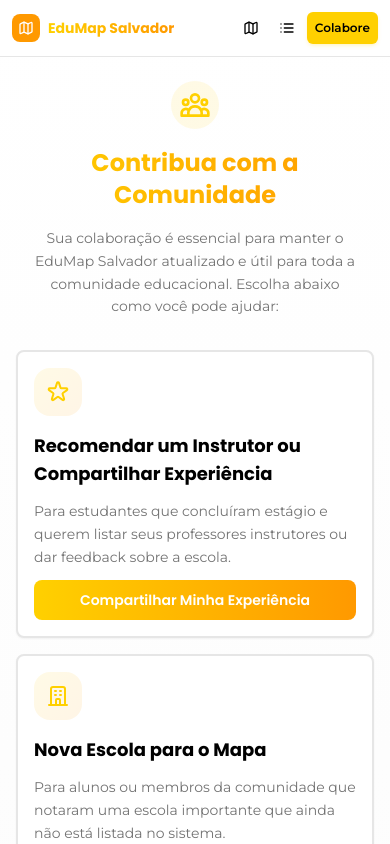
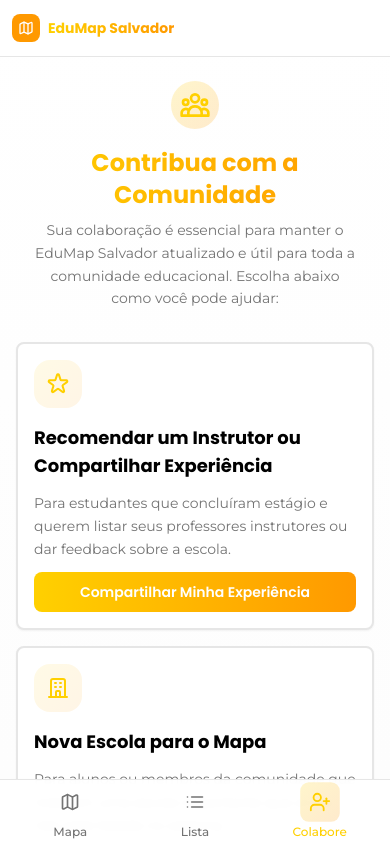
Before and after one commit to adaah/educamap, a React (Vite) app: page /colabore in a window 390 px wide. Shown: the top 844 px of the page. Built offline with nearby package versions, Linux system fonts and the light colour scheme; the HTML template or start-up script is replaced by a standard one.

Commit message:
Refactor: Mobile navigation and page elements

```diff
--- /dev/null
+++ b/src/components/BottomNav.tsx
@@ -0,0 +1,44 @@
+import { Link, useLocation } from 'react-router-dom';
+import { Map, List, UserPlus } from 'lucide-react';
+
+const BottomNav = () => {
+  const location = useLocation();
+
+  const navItems = [
+    { path: '/', icon: Map, label: 'Mapa' },
+    { path: '/lista', icon: List, label: 'Lista' },
+    { path: '/colabore', icon: UserPlus, label: 'Colabore' },
+  ];
+
+  return (
+    <nav className="md:hidden fixed bottom-0 left-0 right-0 z-50 bg-background/95 backdrop-blur-sm border-t shadow-lg">
+      <div className="flex items-center justify-around h-16 px-2">
+        {navItems.map((item) => {
+          const Icon = item.icon;
+          const isActive = location.pathname === item.path;
+
+          return (
+            <Link
+              key={item.path}
+              to={item.path}
+              className={`flex flex-col items-center justify-center flex-1 h-full transition-colors ${
+                isActive ? 'text-primary' : 'text-muted-foreground'
+              }`}
+            >
+              <div className={`p-2 rounded-lg mb-1 transition-all ${
+                isActive
+                  ? 'bg-gradient-to-br from-primary/20 to-secondary/20 scale-110'
+                  : 'hover:bg-accent'
+              }`}>
+                <Icon className="w-5 h-5" />
+              </div>
+              <span className="text-xs font-montserrat font-medium">{item.label}</span>
+            </Link>
+          );
+        })}
+      </div>
+    </nav>
+  );
+};
+
+export default BottomNav;
--- a/src/components/Header.tsx
+++ b/src/components/Header.tsx
@@ -22,8 +22,8 @@ const Header = () => {
           </div>
         </Link>
 
-        {/* Navigation Menu */}
-        <nav className="flex items-center space-x-1 ml-auto sm:ml-8">
+        {/* Navigation Menu - Hidden on mobile, shown on desktop */}
+        <nav className="hidden md:flex items-center space-x-1 ml-auto sm:ml-8">
           <Button
             variant={location.pathname === '/' ? 'default' : 'ghost'}
             asChild
--- a/src/pages/ColaborePage.tsx
+++ b/src/pages/ColaborePage.tsx
@@ -1,6 +1,7 @@
 import { useState } from 'react';
 import Header from '@/components/Header';
 import Footer from '@/components/Footer';
+import BottomNav from '@/components/BottomNav';
 import { Button } from '@/components/ui/button';
 import { Card } from '@/components/ui/card';
 import {
@@ -43,19 +44,19 @@ const ColaborePage = () => {
   ];
 
   return (
-    <div className="min-h-screen flex flex-col bg-gradient-subtle">
+    <div className="min-h-screen flex flex-col bg-gradient-subtle pb-16 md:pb-0">
       <Header />
 
       <main className="flex-1 container py-6 sm:py-12 px-4 sm:px-6 lg:px-8">
         <div className="max-w-5xl mx-auto">
           {/* Header Section */}
           <div className="text-center mb-8 sm:mb-12">
-            <div className="inline-block p-2 sm:p-3 bg-primary/10 rounded-full mb-3 sm:mb-4">
+            <div className="inline-block p-2 sm:p-3 bg-gradient-to-br from-primary/20 to-secondary/20 rounded-full mb-3 sm:mb-4">
               <svg className="w-8 h-8 sm:w-12 sm:h-12 text-primary" fill="none" stroke="currentColor" viewBox="0 0 24 24">
                 <path strokeLinecap="round" strokeLinejoin="round" strokeWidth={2} d="M17 20h5v-2a3 3 0 00-5.356-1.857M17 20H7m10 0v-2c0-.656-.126-1.283-.356-1.857M7 20H2v-2a3 3 0 015.356-1.857M7 20v-2c0-.656.126-1.283.356-1.857m0 0a5.002 5.002 0 019.288 0M15 7a3 3 0 11-6 0 3 3 0 016 0zm6 3a2 2 0 11-4 0 2 2 0 014 0zM7 10a2 2 0 11-4 0 2 2 0 014 0z" />
               </svg>
             </div>
-            <h1 className="font-poppins font-bold text-2xl sm:text-4xl md:text-5xl text-foreground mb-4 sm:mb-6 bg-gradient-to-r from-primary to-secondary bg-clip-text text-transparent px-4">
+            <h1 className="font-poppins font-bold text-2xl sm:text-4xl md:text-5xl text-foreground mb-2 sm:mb-6 bg-gradient-to-r from-primary to-secondary bg-clip-text text-transparent px-4">
               Contribua com a Comunidade
             </h1>
             <p className="font-montserrat text-sm sm:text-lg text-muted-foreground max-w-3xl mx-auto leading-relaxed px-4">
@@ -154,6 +155,7 @@ const ColaborePage = () => {
       </main>
 
       <Footer />
+      <BottomNav />
     </div>
   );
 };
--- a/src/pages/ListPage.tsx
+++ b/src/pages/ListPage.tsx
@@ -2,6 +2,7 @@ import { useState, useMemo } from 'react';
 import { useNavigate } from 'react-router-dom';
 import Header from '@/components/Header';
 import Footer from '@/components/Footer';
+import BottomNav from '@/components/BottomNav';
 import FilterPanel, { type FilterState } from '@/components/FilterPanel';
 import SchoolCard from '@/components/SchoolCard';
 import { useSchools } from '@/hooks/useSchools';
@@ -73,16 +74,16 @@ const ListPage = () => {
   };
 
   return (
-    <div className="min-h-screen flex flex-col bg-gradient-to-b from-background via-background to-primary/5">
+    <div className="min-h-screen flex flex-col bg-gradient-to-b from-background via-background to-primary/5 pb-16 md:pb-0">
       <Header />
 
       <main className="flex-1 container py-4 sm:py-8 px-3 sm:px-6 lg:px-8">
         {/* Hero Section */}
         <div className="mb-6 sm:mb-8 text-center">
-          <div className="inline-block p-2 sm:p-3 bg-primary/10 rounded-full mb-3 sm:mb-4">
+          <div className="inline-block p-2 sm:p-3 bg-gradient-to-br from-primary/20 to-secondary/20 rounded-full mb-3 sm:mb-4">
             <GraduationCap className="w-8 h-8 sm:w-12 sm:h-12 text-primary" />
           </div>
-          <h1 className="font-poppins font-bold text-2xl sm:text-4xl md:text-5xl text-foreground mb-4 sm:mb-6 bg-gradient-to-r from-primary to-secondary bg-clip-text text-transparent px-4">
+          <h1 className="font-poppins font-bold text-2xl sm:text-4xl md:text-5xl text-foreground mb-2 sm:mb-6 bg-gradient-to-r from-primary to-secondary bg-clip-text text-transparent px-4">
             Encontre sua Escola de Estágio
           </h1>
           <p className="font-montserrat text-sm sm:text-lg text-muted-foreground max-w-3xl mx-auto leading-relaxed px-4">
@@ -169,6 +170,7 @@ const ListPage = () => {
       </main>
 
       <Footer />
+      <BottomNav />
     </div>
   );
 };
--- a/src/pages/MapPage.tsx
+++ b/src/pages/MapPage.tsx
@@ -1,6 +1,7 @@
 import { useState } from 'react';
 import Header from '@/components/Header';
 import Footer from '@/components/Footer';
+import BottomNav from '@/components/BottomNav';
 import MapComponent from '@/components/MapComponent';
 import { type School } from '@/data/schools';
 
@@ -8,7 +9,7 @@ const MapPage = () => {
   const [selectedSchool, setSelectedSchool] = useState<School | null>(null);
 
   return (
-    <div className="min-h-screen flex flex-col">
+    <div className="min-h-screen flex flex-col pb-16 md:pb-0">
       <Header />
 
       <main className="flex-1">
@@ -21,6 +22,7 @@ const MapPage = () => {
       </main>
 
       <Footer />
+      <BottomNav />
     </div>
   );
 };
--- a/src/pages/SchoolDetails.tsx
+++ b/src/pages/SchoolDetails.tsx
@@ -2,6 +2,7 @@ import { useParams, useNavigate } from 'react-router-dom';
 import { useSchool } from '@/hooks/useSchools';
 import Header from '@/components/Header';
 import Footer from '@/components/Footer';
+import BottomNav from '@/components/BottomNav';
 import { Button } from '@/components/ui/button';
 import { Card, CardContent, CardHeader, CardTitle } from '@/components/ui/card';
 import { Badge } from '@/components/ui/badge';
@@ -28,7 +29,7 @@ const SchoolDetails = () => {
 
   if (isLoading) {
     return (
-      <div className="min-h-screen flex flex-col">
+      <div className="min-h-screen flex flex-col pb-16 md:pb-0">
         <Header />
         <main className="flex-1 container py-8">
           <div className="text-center">
@@ -36,13 +37,14 @@ const SchoolDetails = () => {
           </div>
         </main>
         <Footer />
+        <BottomNav />
       </div>
     );
   }
 
   if (!school) {
     return (
-      <div className="min-h-screen flex flex-col">
+      <div className="min-h-screen flex flex-col pb-16 md:pb-0">
         <Header />
         <main className="flex-1 container py-8">
           <div className="text-center">
@@ -54,12 +56,13 @@ const SchoolDetails = () => {
           </div>
         </main>
         <Footer />
+        <BottomNav />
       </div>
     );
   }
 
   return (
-    <div className="min-h-screen flex flex-col">
+    <div className="min-h-screen flex flex-col pb-16 md:pb-0">
       <Header />
 
       <main className="flex-1 container py-4 sm:py-8 px-3 sm:px-6">
@@ -374,6 +377,7 @@ const SchoolDetails = () => {
       </main>
 
       <Footer />
+      <BottomNav />
     </div>
   );
 };
```
